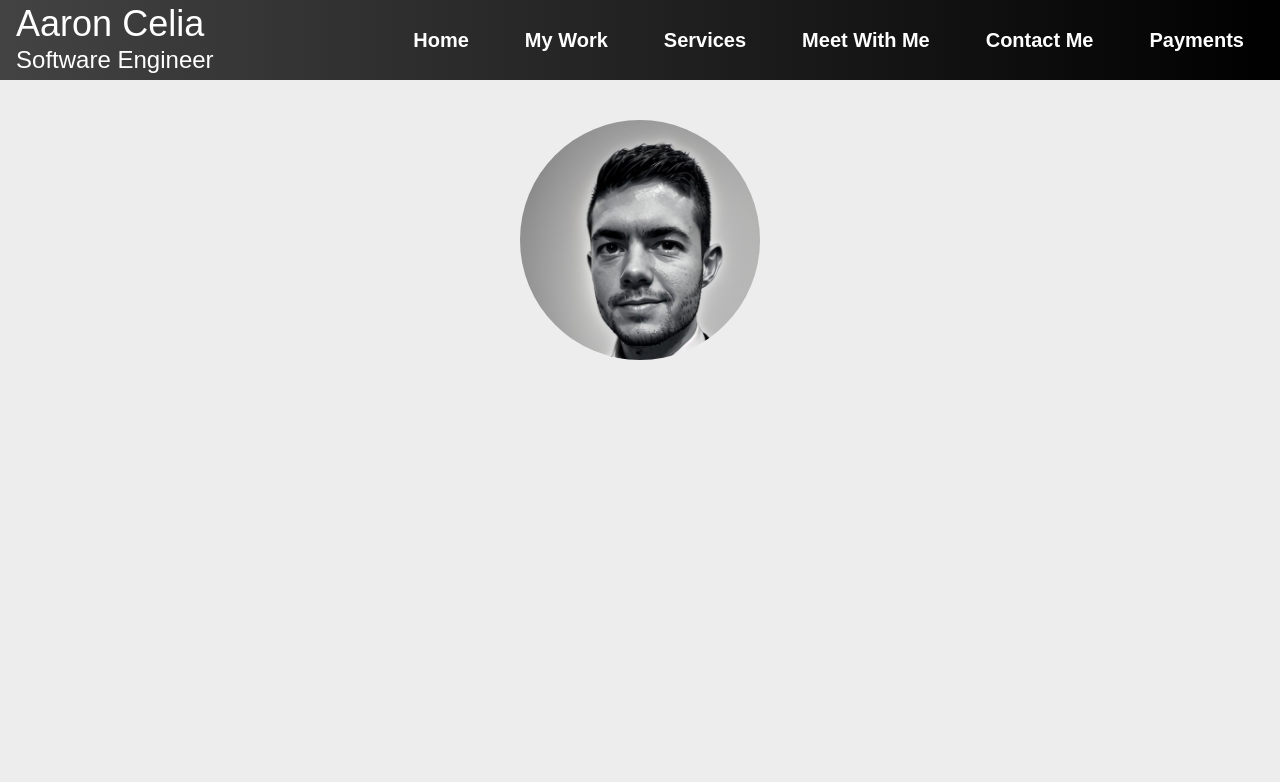
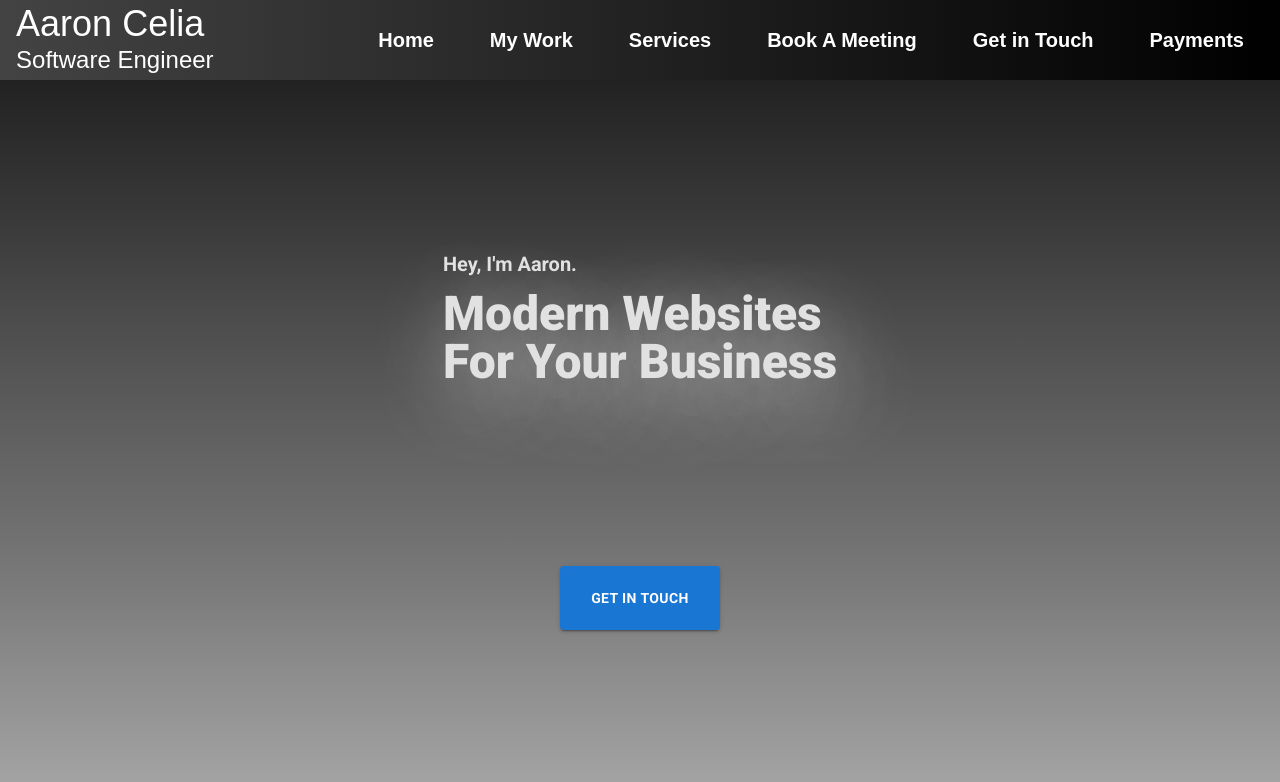
Before and after one commit to Aaron-Celia/Freelancing, a Next.js app: page / in a window 1280 px wide. Shown: the top 782 px of the page. Built offline with nearby package versions, Linux system fonts and the light colour scheme; a web font is replaced by a local one.

Commit message:
homepage progress

```diff
--- /dev/null
+++ b/src/app/components/GetInTouchButton.jsx
@@ -0,0 +1,20 @@
+'use client';
+import { Button } from "@mui/material";
+import { useRouter } from "next/navigation";
+
+
+export default function GetInTouchButton() {
+    const router = useRouter();
+    const style = {
+			background: "#0D1282",
+			"&:hover": {
+				backgroundColor: "#029100"
+			},
+            transitionDuration: '200ms'
+		};
+  return (
+    <>
+        <Button variant="contained" className='bg-blue-600 hover:bg-green-700 duration-300 h-16 w-40 rounded-full' onClick={() => router.push('/contact')}>Get in Touch</Button>
+    </>
+  )
+}
--- /dev/null
+++ b/src/app/components/Header.jsx
@@ -0,0 +1,32 @@
+'use client';
+
+import anime from "animejs";
+import { useEffect } from "react";
+
+
+export default function Header() {
+    useEffect(() => {
+        anime({
+            targets: '#profile-pic',
+            delay: 3000
+        })
+    }, [])
+  return (
+		<>
+			<Image
+				id="profile-pic"
+				src={profilePic}
+				alt="Profile Picture"
+				className="rounded-full h-60 w-60 mt-10"
+			/>
+			<div className="text-center max-w-sm">
+				Highly skilled and motivated Marine Corps veteran turned Software
+				Engineer, proficient in a wide array of technologies and a dedicated
+				problem-solver. A growth mindset and a passion for innovation with a
+				track record of delivering robust and scalable solutions. Eager to
+				leverage my technical expertise to drive impactful and transformative
+				solutions.
+			</div>
+		</>
+	);
+}
--- a/src/app/components/Nav.jsx
+++ b/src/app/components/Nav.jsx
@@ -170,12 +170,12 @@ export default function Nav() {
 				<Link
 					className="menu-item text-transparent ml-2 font-extrabold text-md mx-6 hover:scale-110 duration-300 h-3/4 rounded-xl px-3 flex flex-col justify-center"
 					href="/meet">
-					Meet With Me
+					Book A Meeting
 				</Link>
 				<Link
 					className="menu-item text-transparent ml-2 font-extrabold text-md mx-6 hover:scale-110 duration-300 h-3/4 rounded-xl px-3 flex flex-col justify-center"
 					href="/contact">
-					Contact Me
+					Get in Touch
 				</Link>
 				<Link
 					className="menu-item text-transparent ml-2 font-extrabold text-md mx-6 hover:scale-110 duration-300 h-3/4 rounded-xl px-3 flex flex-col justify-center"
@@ -229,7 +229,7 @@ export default function Nav() {
 							className={`ml-5 flex items-center hover:scale-105 duration-100 ${textColor5}`}>
 							<ContactMailIcon fontSize="large" />
 							<Link className="ml-2 font-bold text-xl" href="/contact">
-								Contact Me
+								Get in Touch
 							</Link>
 						</div>
 						<div
--- a/src/app/globals.css
+++ b/src/app/globals.css
@@ -21,14 +21,44 @@
 }
 
 #bg {
-	background: #EEEDED;
+	background: #eeeded;
 	height: calc(100vh - 5rem);
 	width: 100vw;
 	margin-top: 5rem;
-  position: fixed;
-  overflow: auto;
+	position: fixed;
+	overflow: auto;
 }
 
 #profile-pic {
-  margin-left: calc(50vw - 7.5rem);
+	/* margin-left: calc(50vw - 7.5rem); */
+	margin-left: -15rem;
 }
+
+#hero-section {
+	background-image: linear-gradient(
+		to bottom,
+		#222222,
+		#2d2d2d,
+		#383838,
+		#444444,
+		#505050,
+		#5b5b5b,
+		#666666,
+		#717171,
+		#7e7e7e,
+		#8c8c8c,
+		#999999,
+		#a7a7a7
+	);
+	height: calc(100vh - 5rem);
+}
+
+#subsection {
+	background-color: #a7a7a7;
+	height: fit-content;
+}
+
+.header-main {
+  color: #e1e1e1;
+  text-shadow: 10px 20px 80px white;
+}
--- a/src/app/page.jsx
+++ b/src/app/page.jsx
@@ -1,10 +1,37 @@
-import Image from 'next/image'
-import profilePic from '../../public/profile-pic.JPG'
+import { Button } from "@mui/material";
+import GetInTouchButton from "./components/GetInTouchButton";
+import { Roboto } from "next/font/google";
+
+const extraboldRoboto = Roboto({
+  subsets: ['latin'],
+  weight: '900'
+})
+
+const semiboldRoboto = Roboto({
+  subsets: ['latin'],
+  weight: '700'
+})
+
+
 
 export default function Home() {
-  return (
-   <main>
-    <Image id='profile-pic' src={profilePic} alt='Profile Picture' className='rounded-full h-60 w-60 mt-10' />
-   </main>
-  )
+	return (
+		<main>
+			<section
+				id="hero-section"
+				className="flex flex-col justify-around items-center text-center py-20">
+				<div className="text-slate-300 flex flex-col items-start">
+					<h5 className={`${semiboldRoboto.className} header-main laptop:text-xl mb-3`}>Hey, I'm Aaron.</h5>
+					<h3 className={`${extraboldRoboto.className} text-3xl laptop:text-5xl header-main`}>
+						Modern Websites
+					</h3>
+					<h3 className={`${extraboldRoboto.className} text-3xl laptop:text-5xl header-main`}>
+						For Your Business
+					</h3>
+				</div>
+				<GetInTouchButton />
+			</section>
+			<section id="subsection"></section>
+		</main>
+	);
 }
```
